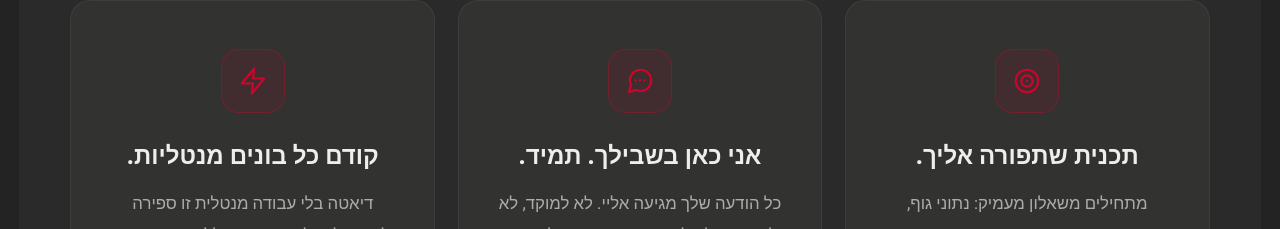
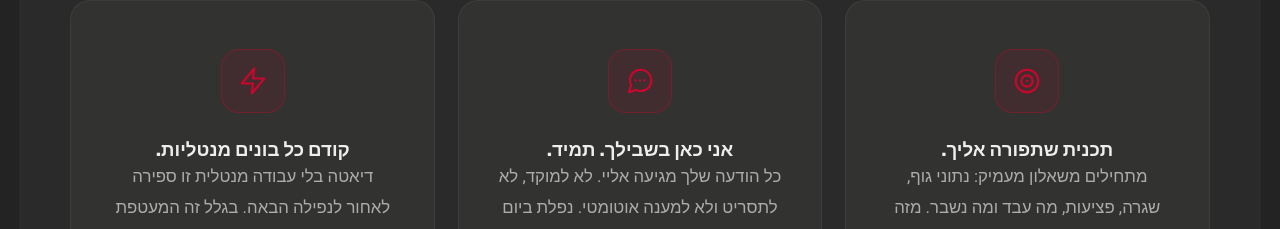
Before and after one commit to Shalivon/bigcoach-website, a Next.js app: page / in a window 1280 px wide. Shown: the part 6280-6509 px from the top of the page. Built offline with nearby package versions, Linux system fonts and the light colour scheme; no server answers.

Commit message:
a11y: method card titles as h3 (heading order)

```diff
--- a/components/Method.tsx
+++ b/components/Method.tsx
@@ -54,7 +54,7 @@ export default function Method() {
           <div className="mcard" key={c.title}>
             <span className="spot" aria-hidden="true" />
             <div className="micon">{c.icon}</div>
-            <h4>{c.title}</h4>
+            <h3>{c.title}</h3>
             <p>{c.text}</p>
           </div>
         ))}
```
